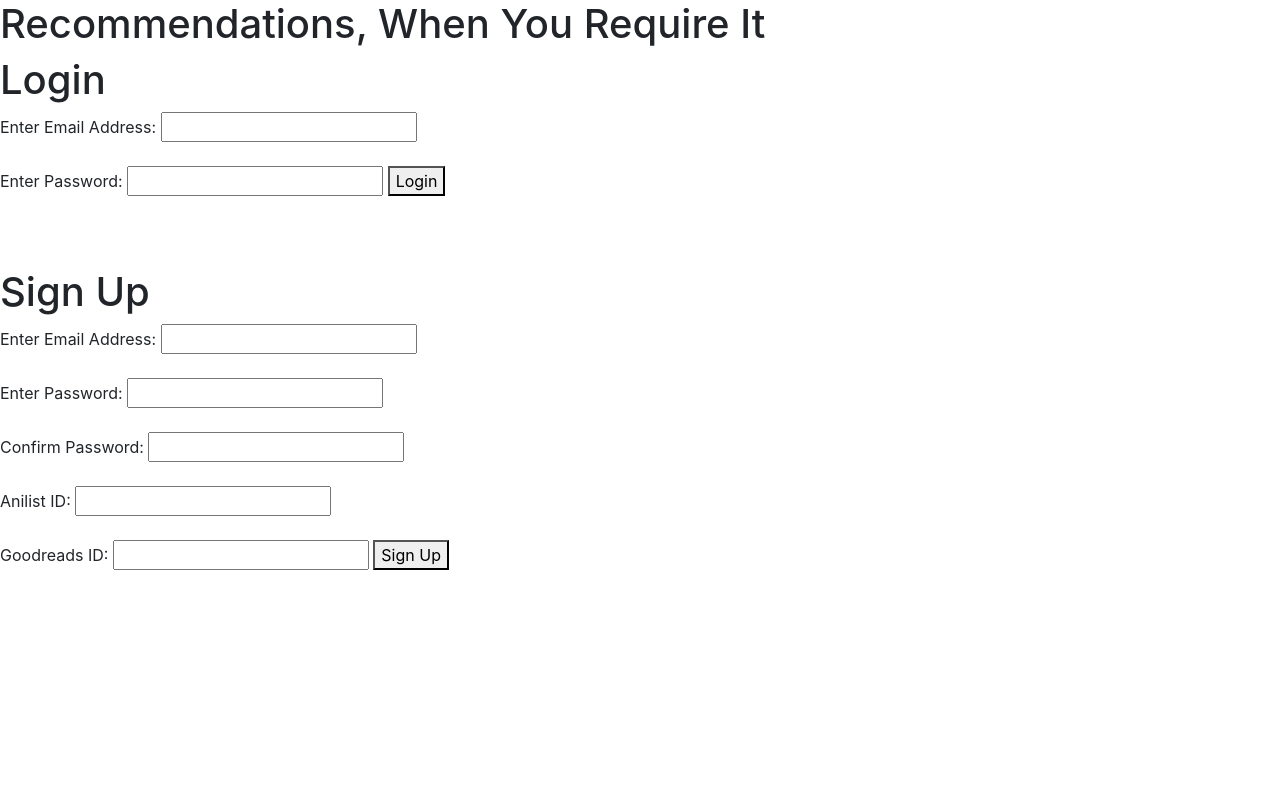
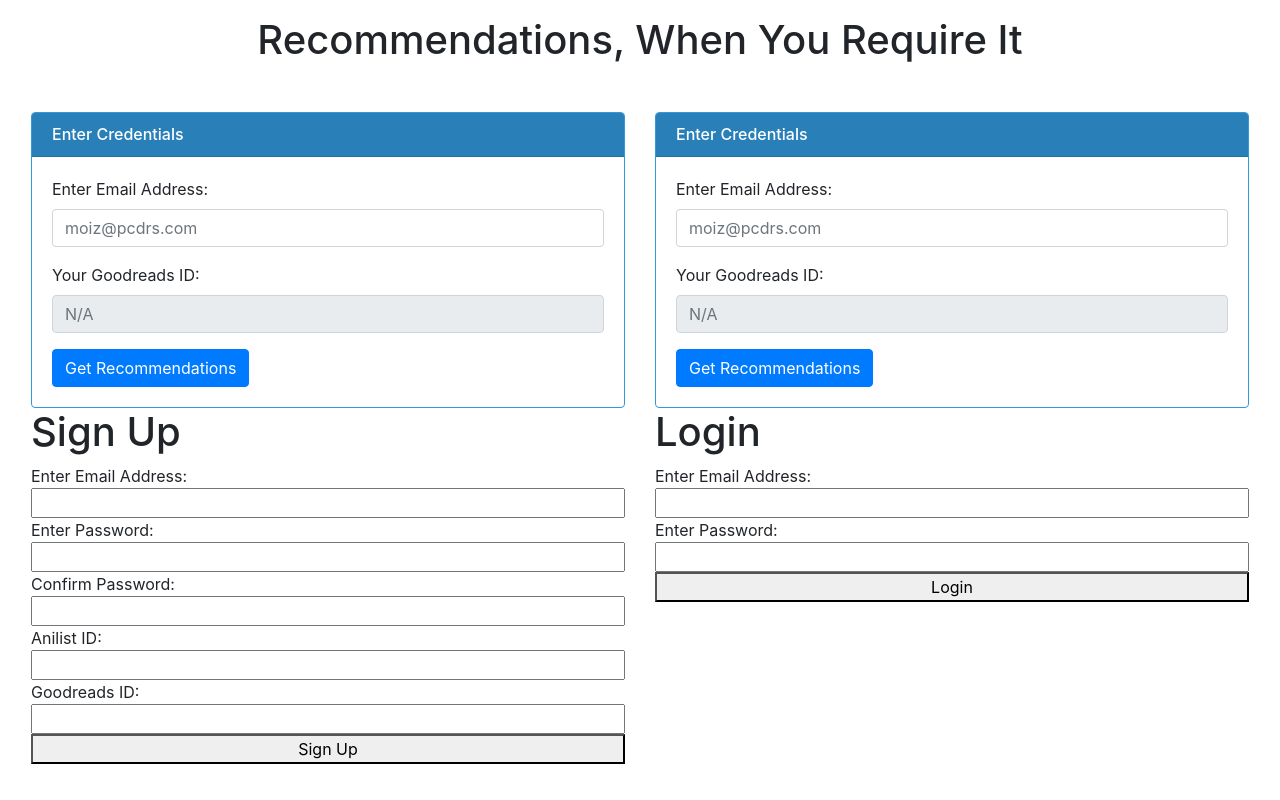
Before and after one commit to moizalicious/fukurokuju, a website: page src/client/index.html in a window 1280 px wide. Drawn offline with Linux system fonts and the light colour scheme.

Commit message:
Update index.html layout

```diff
--- a/src/client/index.html
+++ b/src/client/index.html
@@ -22,11 +22,15 @@
 </head>
 
 <body>
+    <!-- Main Container -->
+    <div class="container-fluid">
+
         <!-- Alert Row -->
         <div class="row position-fixed p-3" style="z-index: 1000;width: 100%;">
             <div class="col d-flex justify-content-center">
                 <!-- Warning Alert -->
-            <div id="warning" class="alert alert-warning alert-dismissible mb-0" role="alert" style="display: none;">
+                <div id="warning" class="alert alert-warning alert-dismissible mb-0" role="alert"
+                    style="display: none;">
                     <strong>Warning!</strong> <span id="warningText">Warning Message.</span>
                     <button type="button" class="close" aria-label="Close" onclick="closeWarning()">
                         <span aria-hidden="true">&times;</span>
@@ -46,39 +50,87 @@
         </div>
         <!-- Alert Row -->
 
-    <h1>Recommendations, When You Require It</h1>
+        <!-- Main Row -->
+        <div class="d-flex flex-column">
+            <!-- Header Row -->
+            <div class="row p-3">
+                <div class="col">
+                    <h1 class="text-center m-0">Recommendations, When You Require It</h1>
+                </div>
+            </div>
+            <!-- Header Row -->
+
+            <!-- Sign Up/Login Row -->
+            <div class="row p-3">
+
+                <!-- Sign Up Column -->
+                <div class="col pt-3 pb-3 d-flex flex-column">
+                    <div class="card" style="border-color: #3498db">
+                        <h6 class="card-header" style="background-color: #2980B9; color: white">Enter Credentials</h6>
+                        <div class="card-body">
+                            <div class="form-group">
+                                <label for="anilistId">Enter Email Address:&nbsp;</label>
+                                <input id="anilistId" type="text" placeholder="moiz@pcdrs.com" class="form-control" />
+                            </div>
+                            <div class="form-group">
+                                <label for="goodreadsId">Your Goodreads ID:&nbsp;</label>
+                                <input id="goodreadsId" type="text" placeholder="N/A" class="form-control"
+                                    disabled="true" />
+                            </div>
+                            <button id="getRecommendationsButton" onclick="onGetRecommendationsClick()"
+                                class="btn btn-primary">Get
+                                Recommendations</button>
+                        </div>
+                    </div>
+                    <h1>Sign Up</h1>
+                    <span>Enter Email Address:</span>
+                    <input id="signupEmail" type="text" />
+                    <span>Enter Password:</span>
+                    <input id="signupPassword" type="text" />
+                    <span>Confirm Password:</span>
+                    <input id="signupConfirmPassword" type="text" />
+                    <span>Anilist ID:</span>
+                    <input id="signupAnilistId" type="text" />
+                    <span>Goodreads ID:</span>
+                    <input id="signupGoodreadsId" type="text" />
+                    <button onclick="onSignupClick()">Sign Up</button>
+                </div>
+                <!-- Sign Up Column -->
+
+                <!-- Login Column -->
+                <div class="col pt-3 pb-3 d-flex flex-column">
+                    <div class="card" style="border-color: #3498db">
+                        <h6 class="card-header" style="background-color: #2980B9; color: white">Enter Credentials</h6>
+                        <div class="card-body">
+                            <div class="form-group">
+                                <label for="anilistId">Enter Email Address:&nbsp;</label>
+                                <input id="anilistId" type="text" placeholder="moiz@pcdrs.com" class="form-control" />
+                            </div>
+                            <div class="form-group">
+                                <label for="goodreadsId">Your Goodreads ID:&nbsp;</label>
+                                <input id="goodreadsId" type="text" placeholder="N/A" class="form-control"
+                                    disabled="true" />
+                            </div>
+                            <button id="getRecommendationsButton" onclick="onGetRecommendationsClick()"
+                                class="btn btn-primary">Get
+                                Recommendations</button>
+                        </div>
+                    </div>
                     <h1>Login</h1>
                     <span>Enter Email Address:</span>
                     <input id="loginEmail" type="text" />
-    <br />
-    <br />
                     <span>Enter Password:</span>
                     <input id="loginPassword" type="text" />
                     <button onclick="onLoginClick()">Login</button>
-    <br />
-    <br />
-    <br />
-    <br />
-    <h1>Sign Up</h1>
-    <span>Enter Email Address:</span>
-    <input id="signupEmail" type="text" />
-    <br />
-    <br />
-    <span>Enter Password:</span>
-    <input id="signupPassword" type="text" />
-    <br />
-    <br />
-    <span>Confirm Password:</span>
-    <input id="signupConfirmPassword" type="text" />
-    <br />
-    <br />
-    <span>Anilist ID:</span>
-    <input id="signupAnilistId" type="text" />
-    <br />
-    <br />
-    <span>Goodreads ID:</span>
-    <input id="signupGoodreadsId" type="text" />
-    <button onclick="onSignupClick()">Sign Up</button>
+                </div>
+                <!-- Login Column -->
+            </div>
+            <!-- Sign Up/Login Row -->
+        </div>
+        <!-- Main Row -->
+
+    </div>
+    <!-- Main Container -->
 </body>
 
 </html>
```
Lines whose indentation alone changed are shown as unchanged.
